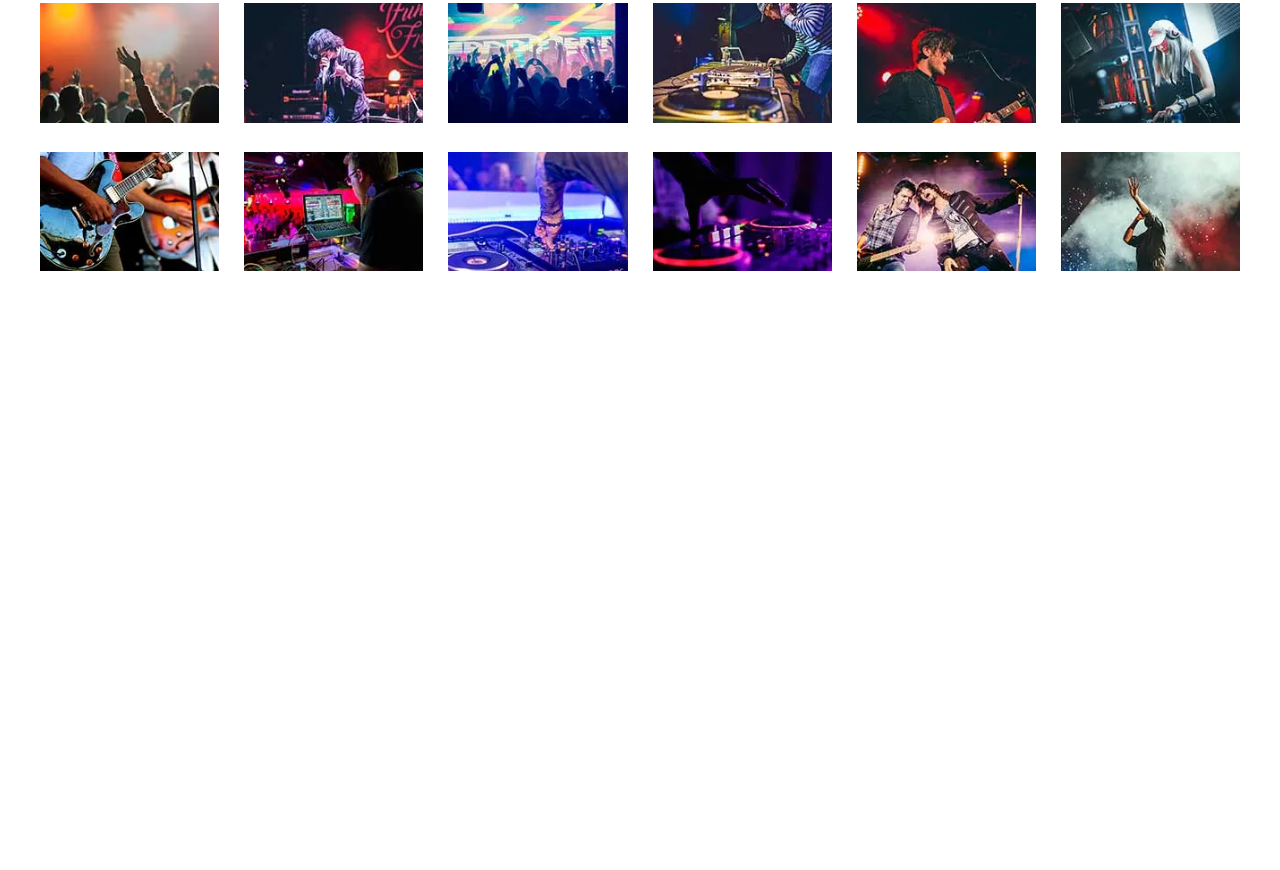
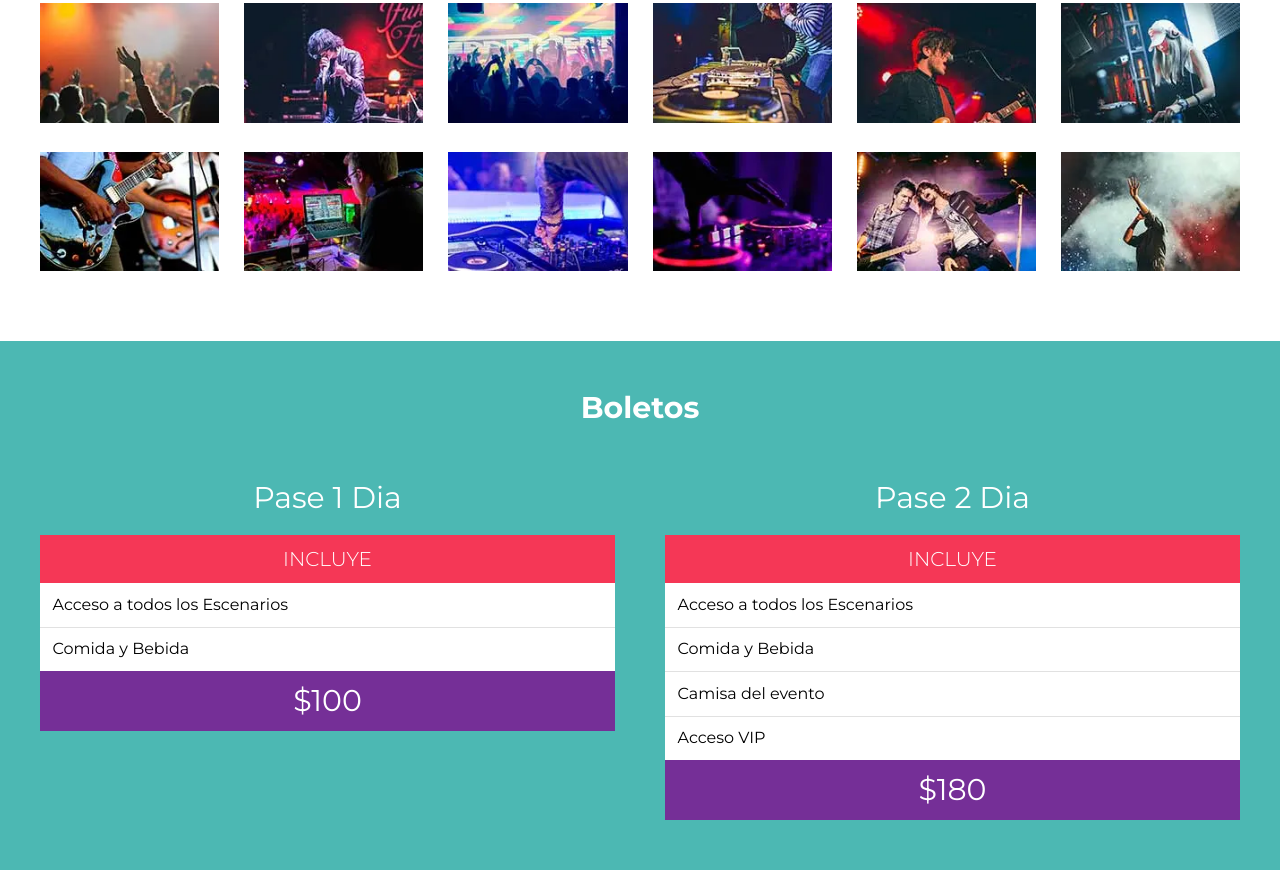
Before and after one commit to YoimelDev/Festival-Musica, a website: page index.html in a window 1280 px wide. Shown: the part 3004-3874 px from the top of the page. Before the commit the page ends 3345 px from the top, so only its background shows below. Drawn offline with Linux system fonts and the light colour scheme.

Commit message:
section boletos added

```diff
--- a/index.html
+++ b/index.html
@@ -127,6 +127,72 @@
         <ul class="galeria-imagenes"></ul>
     </section>
 
+    <section class="boletos bg-verde">
+        <h3>Boletos</h3>
+
+        <div class="contenedor-boletos contenedor">
+            <div class="basico plan">
+                <p>Pase 1 Dia</p>
+
+                <table class="pase">
+                    <thead>
+                        <tr>
+                            <th>Incluye</th>
+                        </tr>
+                    </thead>
+
+                    <tbody>
+                        <tr>
+                            <td>Acceso a todos los Escenarios</td>
+                        </tr>
+                        <tr>
+                            <td>Comida y Bebida</td>
+                        </tr>
+                    </tbody>
+
+                    <tfoot>
+                        <tr>
+                            <td>$100</td>
+                        </tr>
+                    </tfoot>
+                </table>
+            </div>
+
+            <div class="premium plan">
+                <p>Pase 2 Dia</p>
+
+                <table class="pase">
+                    <thead>
+                        <tr>
+                            <th>Incluye</th>
+                        </tr>
+                    </thead>
+
+                    <tbody>
+                        <tr>
+                            <td>Acceso a todos los Escenarios</td>
+                        </tr>
+                        <tr>
+                            <td>Comida y Bebida</td>
+                        </tr>
+                        <tr>
+                            <td>Camisa del evento</td>
+                        </tr>
+                        <tr>
+                            <td>Acceso VIP</td>
+                        </tr>
+                    </tbody>
+
+                    <tfoot>
+                        <tr>
+                            <td>$180</td>
+                        </tr>
+                    </tfoot>
+                </table>
+            </div>
+        </div>
+    </section>
+
     <script src="build/js/bundle.js"></script>
 </body>
 
--- a/src/scss/app.scss
+++ b/src/scss/app.scss
@@ -10,3 +10,4 @@
 @import 'layout/festival';
 @import 'layout/lineup';
 @import 'layout/galeria';
+@import 'layout/boletos';
--- /dev/null
+++ b/src/scss/layout/_boletos.scss
@@ -0,0 +1,67 @@
+.boletos {
+  padding: $separacion 0;
+
+  h3 {
+    text-align: center;
+    color: $blanco;
+  }
+
+  .contenedor-boletos {
+    margin-top: $separacion / 2;
+    @include grid(2, $separacion);
+  }
+
+  .plan {
+    p {
+      color: $blanco;
+      font-size: 3rem;
+      text-align: center;
+      margin-bottom: 2rem;
+    }
+  }
+}
+
+.pase {
+  width: 100%;
+  border-spacing: 0;
+
+  thead {
+    background-color: $rosa;
+
+    th {
+      padding: $separacion / 4;
+      color: $blanco;
+      font-weight: $delgada;
+      text-transform: uppercase;
+      font-size: 2rem;
+    }
+  }
+
+  tbody {
+    background-color: $blanco;
+
+    td {
+      padding: $separacion / 4;
+      border-bottom: 1px solid #e1e1e1;
+    }
+
+    tr {
+      &:last-of-type {
+        td {
+          border: none;
+        }
+      }
+    }
+  }
+
+  tfoot {
+    background-color: $morado;
+
+    td {
+      padding: $separacion / 4;
+      text-align: center;
+      font-size: 3rem;
+      color: $blanco;
+    }
+  }
+}
```
Also changed, not shown: build/css/app.css.
